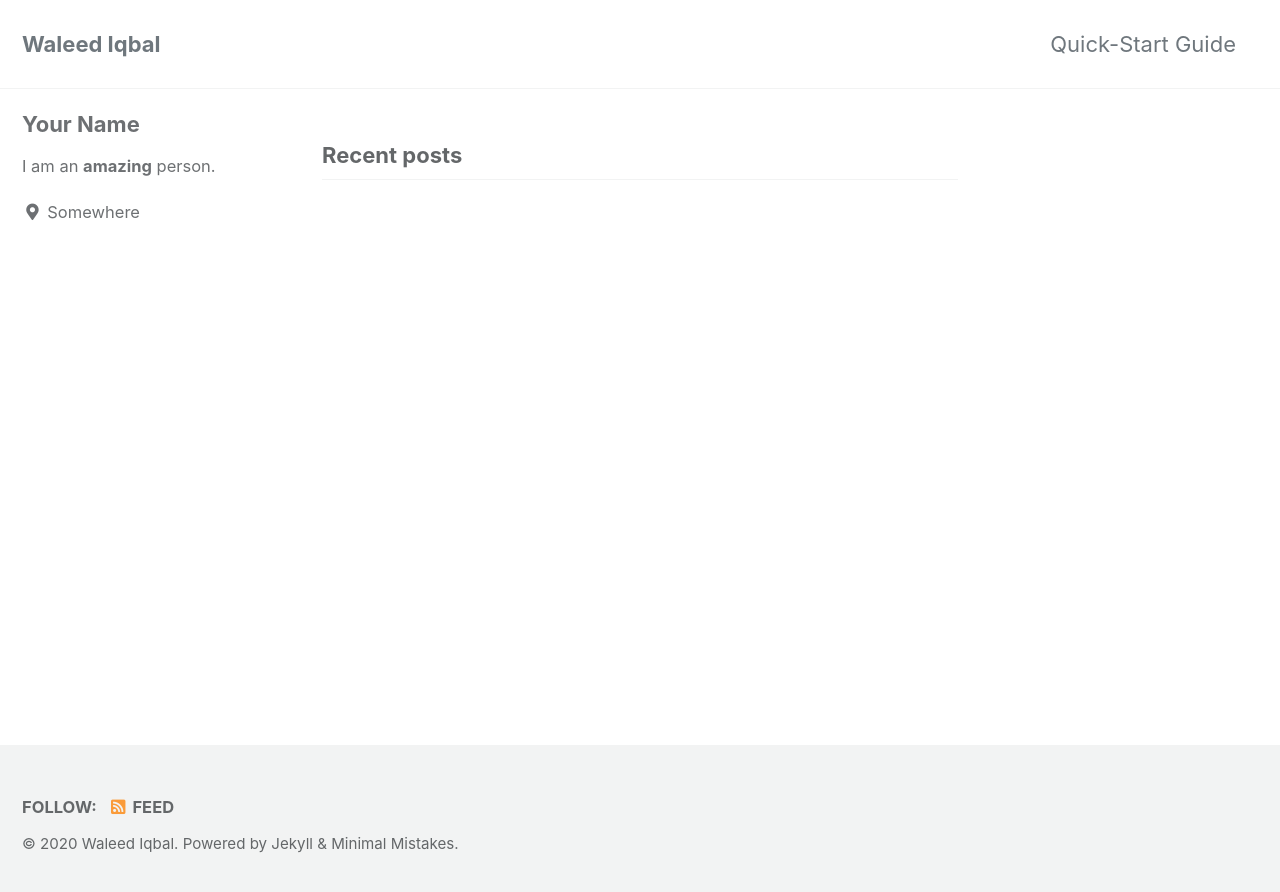
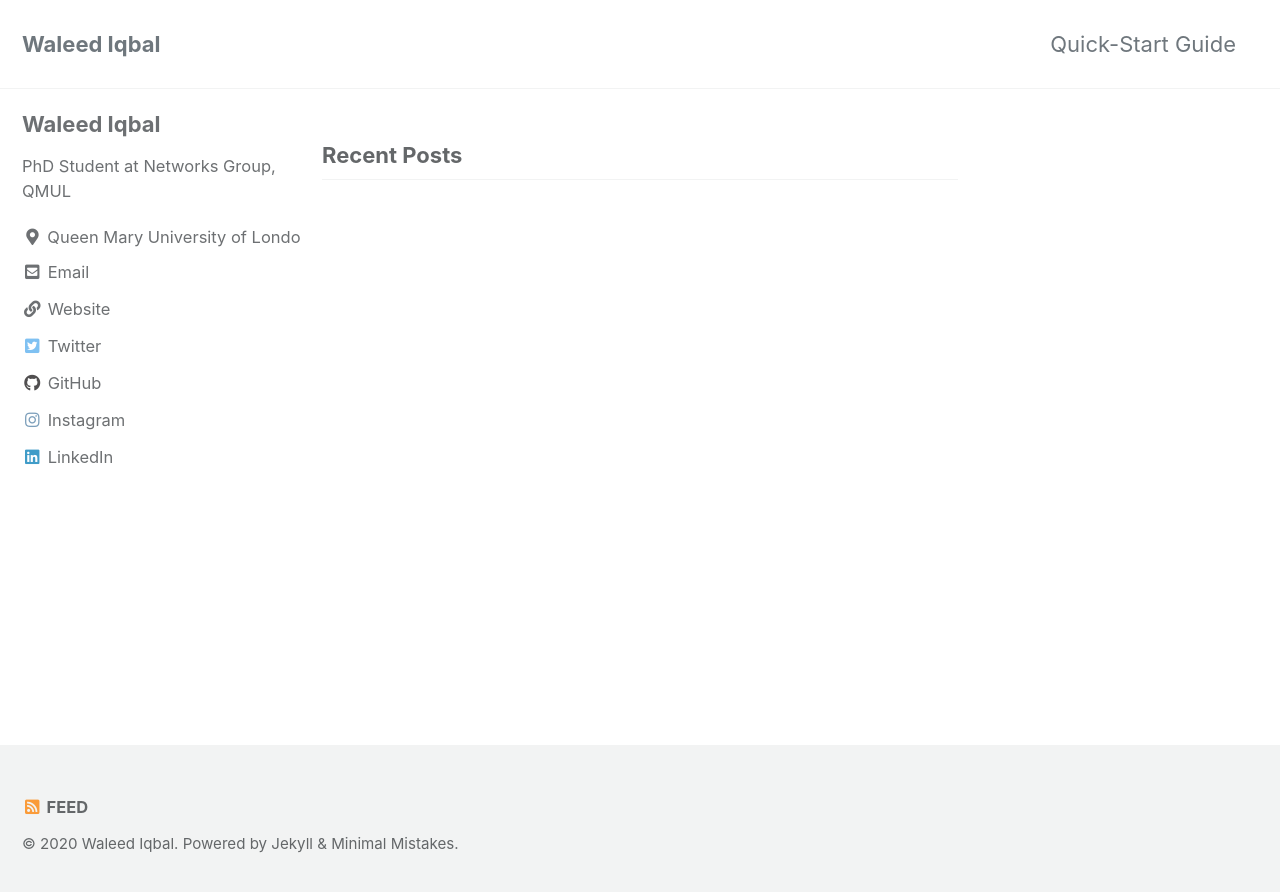
Before and after one commit to waleediqbal411/waleediqbal411.github.io, a Jekyll site: the page built from index.html, in a window 1280 px wide. Shown: the top 892 px of the page. Built offline with Jekyll 4.4.1, drawn with Linux system fonts in a browser that asks for light colours; cached includes are drawn as plain includes; the list of posts is cut into pages by our own code.

Commit message:
Official Website V2

```diff
--- a/_config.yml
+++ b/_config.yml
@@ -15,53 +15,46 @@
 minimal_mistakes_skin    : "default" # "air", "aqua", "contrast", "dark", "dirt", "neon", "mint", "plum", "sunrise"
 
 # Site Settings
-locale                   : "en-US"
+locale                   : "en-UK"
 title                    : "Waleed Iqbal"
 title_separator          : "-"
-subtitle                 : # site tagline that appears below site title in masthead
-name                     : "Waleed Iqbal"
-description              : "Official Portfolio"
-url                      : # the base hostname & protocol for your site e.g. "https://mmistakes.github.io"
-baseurl                  : # the subpath of your site, e.g. "/blog"
-repository               : # GitHub username/repo-name e.g. "mmistakes/minimal-mistakes"
-teaser                   : # path of fallback teaser image, e.g. "/assets/images/500x300.png"
-logo                     : # path of logo image to display in the masthead, e.g. "/assets/images/88x88.png"
-masthead_title           : # overrides the website title displayed in the masthead, use " " for no title
-# breadcrumbs            : false # true, false (default)
-words_per_minute         : 200
+name                     : &name "Waleed Iqbal"
+description              : &description "PhD Student at Queen Mary University of London"
+url                      : https://waleediqbal411.github.io/ # the base hostname & protocol for your site e.g. "https://mmistakes.github.io"
+baseurl                  : "" # the subpath of your site, e.g. "/blog"
+repository               : "waleediqbal411/waleediqbal411.github.io"
+teaser                   :  # filename of teaser fallback teaser image placed in /images/, .e.g. "500x300.png"
+breadcrumbs              : false # true, false (default)
+words_per_minute         : 160
+read_more                : "disabled" # if enabled, adds "Read more" links to excerpts
 comments:
-  provider               : # false (default), "disqus", "discourse", "facebook", "staticman", "staticman_v2", "utterances", "custom"
+  provider               : # false (default), "disqus", "discourse", "facebook", "google-plus", "staticman", "custom"
   disqus:
-    shortname            : # https://help.disqus.com/customer/portal/articles/466208-what-s-a-shortname-
+    shortname            :
   discourse:
     server               : # https://meta.discourse.org/t/embedding-discourse-comments-via-javascript/31963 , e.g.: meta.discourse.org
   facebook:
-    # https://developers.facebook.com/docs/plugins/comments
     appid                :
     num_posts            : # 5 (default)
     colorscheme          : # "light" (default), "dark"
-  utterances:
-    theme                : # "github-light" (default), "github-dark"
-    issue_term           : # "pathname" (default)
-  staticman:
-    branch               : # "master"
-    endpoint             : # "https://{your Staticman v3 API}/v3/entry/github/"
-reCaptcha:
-  siteKey                :
-  secret                 :
+staticman:
+  allowedFields          : ['name', 'email', 'url', 'message']
+  branch                 : "gh-pages" # "master", "gh-pages"
+  commitMessage          : "New comment."
+  filename               : comment-{@timestamp}
+  format                 : "yml"
+  moderation             : true
+  path                   : "_data/comments/{options.slug}"
+  requiredFields         : ['name', 'email', 'message']
+  transforms:
+    email                : "md5"
+  generatedFields:
+    date:
+      type               : "date"
+      options:
+        format           : "iso8601" # "iso8601" (default), "timestamp-seconds", "timestamp-milliseconds"
 atom_feed:
   path                   : # blank (default) uses feed.xml
-search                   : # true, false (default)
-search_full_content      : # true, false (default)
-search_provider          : # lunr (default), algolia, google
-algolia:
-  application_id         : # YOUR_APPLICATION_ID
-  index_name             : # YOUR_INDEX_NAME
-  search_only_api_key    : # YOUR_SEARCH_ONLY_API_KEY
-  powered_by             : # true (default), false
-google:
-  search_engine_id       : # YOUR_SEARCH_ENGINE_ID
-  instant_search         : # false (default), true
 # SEO Related
 google_site_verification :
 bing_site_verification   :
@@ -69,8 +62,9 @@
 naver_site_verification  :
 
 # Social Sharing
+# Social Sharing
 twitter:
-  username               :
+  username               : &twitter "waleediqbal411"
 facebook:
   username               :
   app_id                 :
@@ -93,30 +87,33 @@
 
 # Site Author
 author:
-  name             : "Your Name"
+  name             : "Waleed Iqbal"
   avatar           : # path of avatar image, e.g. "/assets/images/bio-photo.jpg"
-  bio              : "I am an **amazing** person."
-  location         : "Somewhere"
+  bio              : "PhD Student at Networks Group, QMUL"
+  location         : "Queen Mary University of London, UK"
   email            :
   links:
     - label: "Email"
       icon: "fas fa-fw fa-envelope-square"
-      # url: "mailto:your.name@email.com"
+      url: "mailto:w.iqbal@qmul.ac.uk"
     - label: "Website"
       icon: "fas fa-fw fa-link"
-      # url: "https://your-website.com"
+      url: "https://waleediqbal411.github.io"
     - label: "Twitter"
       icon: "fab fa-fw fa-twitter-square"
-      # url: "https://twitter.com/"
-    - label: "Facebook"
-      icon: "fab fa-fw fa-facebook-square"
+      url: "https://twitter.com/waleediqbal411"
+    # - label: "Facebook"
+      # icon: "fab fa-fw fa-facebook-square"
       # url: "https://facebook.com/"
     - label: "GitHub"
       icon: "fab fa-fw fa-github"
-      # url: "https://github.com/"
+      url: "https://github.com/waleediqbal411"
     - label: "Instagram"
       icon: "fab fa-fw fa-instagram"
-      # url: "https://instagram.com/"
+      url: "https://www.instagram.com/iam_waleediqbal/"
+    - label: "LinkedIn"
+      icon: "fab fa-fw fa-linkedin"
+      url: "https://www.linkedin.com/in/waleediqbal411/"
 
 # Site Footer
 footer:
```
